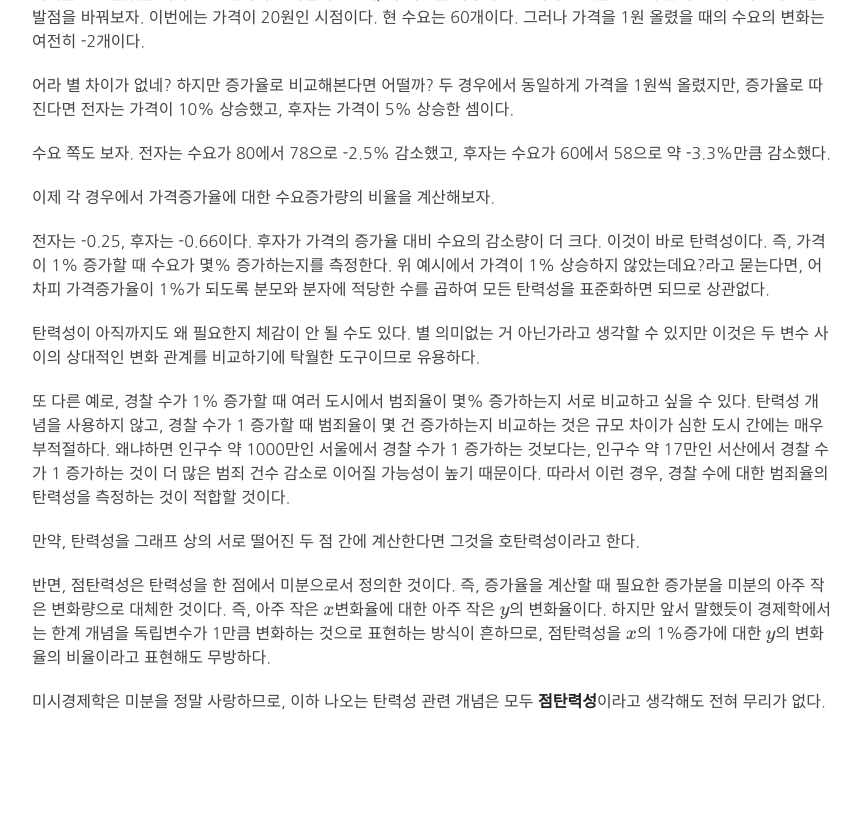
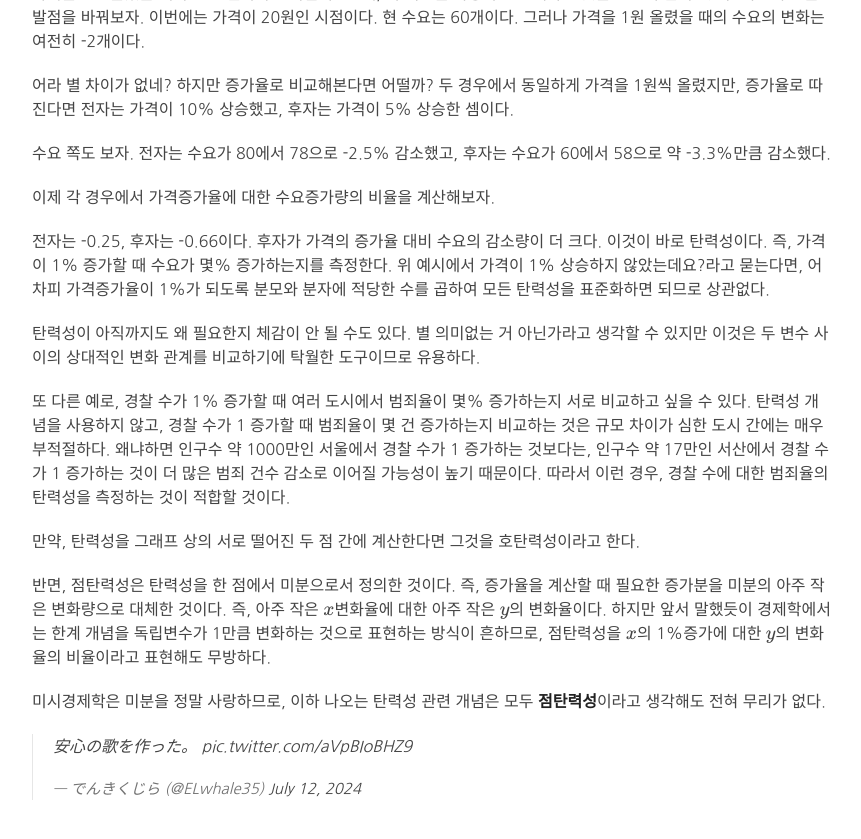
Before and after one commit to Portalife/Portalife.github.io, a Jekyll site: the page built from categories/미시경제/탄력성/index.md, in a window 1280 px wide and 900 px high, scrolled down 890 px. Shown: the top 839 px of the window, without its empty margins (103-964 px from the left). Built offline with Jekyll 4.4.1, drawn with Linux system fonts in a browser that asks for light colours; our own code applies the rules of GitHub Pages for plain Markdown files; comment, search, counter and statistics services are not loaded.

Commit message:
Update index.md

```diff
--- a/categories/미시경제/탄력성/index.md
+++ b/categories/미시경제/탄력성/index.md
@@ -47,3 +47,5 @@ background-color: #289ED9; padding: 5px; border-radius: 10px">
 반면, 점탄력성은 탄력성을 한 점에서 미분으로서 정의한 것이다. 즉, 증가율을 계산할 때 필요한 증가분을 미분의 아주 작은 변화량으로 대체한 것이다. 즉, 아주 작은 \\(x\\)변화율에 대한 아주 작은 \\(y\\)의 변화율이다. 하지만 앞서 말했듯이 경제학에서는 한계 개념을 독립변수가 1만큼 변화하는 것으로 표현하는 방식이 흔하므로, 점탄력성을 \\(x\\)의 1%증가에 대한 \\(y\\)의 변화율의 비율이라고 표현해도 무방하다.
 
 미시경제학은 미분을 정말 사랑하므로, 이하 나오는 탄력성 관련 개념은 모두 **점탄력성**이라고 생각해도 전혀 무리가 없다.
+
+<blockquote class="twitter-tweet" data-media-max-width="560"><p lang="ja" dir="ltr">安心の歌を作った。 <a href="https://t.co/aVpBIoBHZ9">pic.twitter.com/aVpBIoBHZ9</a></p>&mdash; でんきくじら (@ELwhale35) <a href="https://twitter.com/ELwhale35/status/1811749758052286823?ref_src=twsrc%5Etfw">July 12, 2024</a></blockquote> <script async src="https://platform.twitter.com/widgets.js" charset="utf-8"></script>
```
